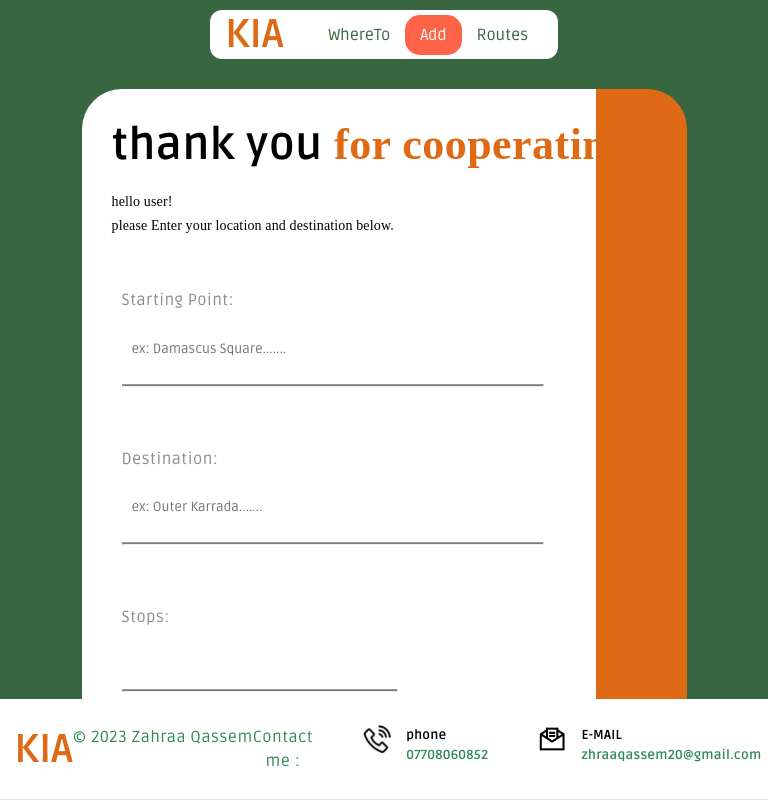
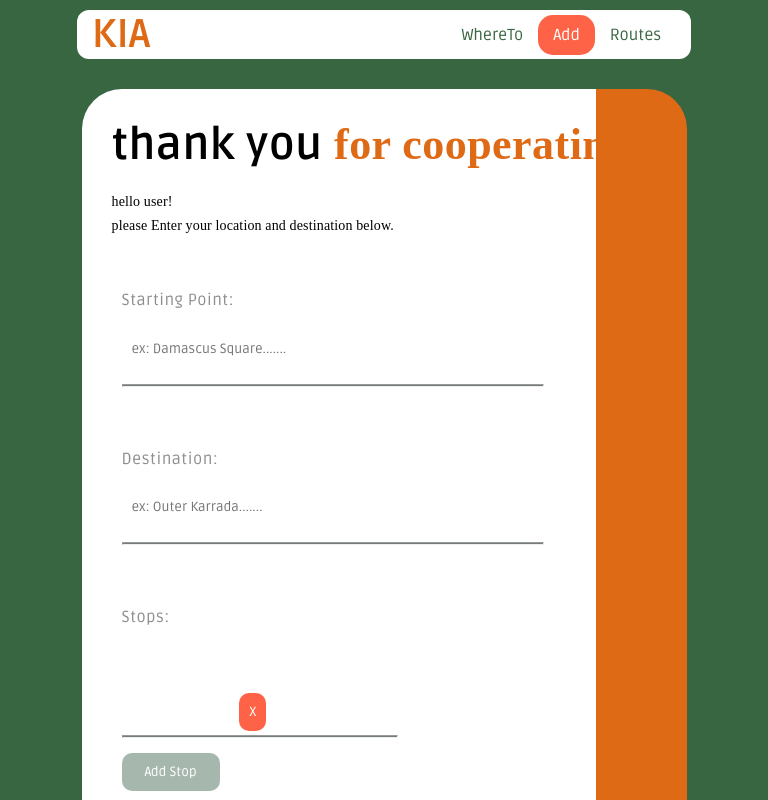
Before and after one commit to Zhraa-Qassem/booking-system, a React (Create React App) app: page /Add in a window 768 px wide. Shown: the top 800 px of the page. Built offline with nearby package versions, Linux system fonts and the light colour scheme; no server answers.

Commit message:
add remove stop btn update add.jsx

```diff
--- a/src/App.css
+++ b/src/App.css
@@ -11,14 +11,15 @@ body {
 
 .home {
   float: right;
-  height : 100vh;
+  height: 100vh;
   margin: 0;
   padding: 0;
   background-color: #386641;
 }
 
 .navBar {
-  align-items: center; /* Center vertically */
+  align-items: center;
+  /* Center vertically */
   margin: 20px auto;
   align-self: center;
   height: 70px;
@@ -32,6 +33,7 @@ body {
   align-items: center;
   justify-items: center;
 }
+
 .pfp {
   display: flex;
   align-items: center;
@@ -46,26 +48,29 @@ body {
 
 /* Active Link Styling */
 .active-link {
- height: 40px;
+  height: 40px;
   border-radius: 15px;
   background-color: tomato;
   color: #fff;
-  transition: transform 0.2s; /* Add a smooth transition on hover */
+  transition: transform 0.2s;
+  /* Add a smooth transition on hover */
 }
 
 .active-link:hover {
-  transform: scale(1.05); /* Add a slight zoom effect on hover */
+  transform: scale(1.05);
+  /* Add a slight zoom effect on hover */
 }
 
 
-.active-link ,
+.active-link,
 .nav-elm {
   text-decoration: none;
   display: inline-flex;
   padding: 0 15px;
   align-items: center;
 }
-.nav-elm{
+
+.nav-elm {
   color: #386641;
 }
 
@@ -155,12 +160,16 @@ h1 {
   align-items: center;
   flex: 1;
 }
+
 .last-btn {
   display: flex;
   flex-direction: column;
-  align-items: center; /* Horizontally center the buttons */
-  justify-content: center; /* Vertically center the buttons */
-  text-align: center; /* Center button text */
+  align-items: center;
+  /* Horizontally center the buttons */
+  justify-content: center;
+  /* Vertically center the buttons */
+  text-align: center;
+  /* Center button text */
 }
 
 .wt-btn {
@@ -206,6 +215,17 @@ h1 {
   align-items: center;
   border-radius: 10px;
   background: rgba(34, 79, 52, 0.40);
+  border: none;
+  color: #FFF;
+}
+.delete-stop-btn{
+  width: auto;
+  padding: 10px;
+  margin: 4px;
+  text-align: center;
+  height: 38px;
+  border-radius: 10px;
+  background: tomato;
   border: none;
   color: #FFF;
 }
@@ -324,10 +344,12 @@ h1 {
 
   gap: 12px;
 }
-.sign-input input{
+
+.sign-input input {
   outline: none;
 }
-.btn-or{
+
+.btn-or {
   display: flex;
   /* height: 55px; */
   padding: 12px 0px;
@@ -349,7 +371,7 @@ h1 {
 
   gap: 12px;
 } */
-.profile{
+.profile {
   display: flex;
   flex-direction: column;
   justify-content: center;
@@ -363,14 +385,17 @@ h1 {
   box-shadow: 0px 141px 200px -80px rgba(25, 58, 75, 0.30);
 }
 
-.btn-cont{
+.btn-cont {
   display: flex;
   flex-direction: column;
   justify-content: center;
   align-items: center;
   gap: 25px;
 }
+.signup-card,
 .sign-card {
+  /* margin-bottom: 10%; */
+
   display: flex;
   flex-direction: column;
   justify-content: center;
@@ -382,6 +407,14 @@ h1 {
   background: white;
   box-shadow: 0px 141px 200px -80px rgba(25, 58, 75, 0.30);
 }
+
+.sign-card{
+  margin: 8.5% 0;
+}
+/* .signup-card{
+
+} */
+
 .sign-up,
 .sign-in {
   margin: 0;
@@ -415,13 +448,13 @@ h1 {
   /* margin-top: 23px; */
   display: flex;
   height: auto;
- padding: 10px;
+  padding: 10px;
   flex-direction: column;
   align-items: flex-start;
   gap: 12px;
 }
-.report-input label
-.sign-input label,
+
+.report-input label .sign-input label,
 .add-input label,
 .where-input label,
 .report-input label,
@@ -449,6 +482,7 @@ h1 {
   height: 26px;
   padding: 10px;
 }
+
 /* .add-input label{
 color: brown;
 } */
@@ -502,7 +536,7 @@ hr {
 }
 
 .footer {
-  position: fixed;
+
   bottom: 0;
   padding: 0 10px;
   margin-top: 30px;
@@ -542,6 +576,7 @@ h4 {
 .copy-right {
   color: #328B56;
   text-align: center;
+  justify-self: center;
   font-size: 16px;
   font-style: normal;
   font-weight: 400px;
@@ -672,13 +707,14 @@ h4 {
 }
 
 .routes h1 {
-  text-align: center; /* Center the header text */
+  text-align: center;
+  /* Center the header text */
   margin: 30px 0;
 }
 
 .route-card {
   border-radius: 8px;
-background-color: #de6a16;
+  background-color: #de6a16;
   /* background-color: #DE6A16; */
   width: 40%;
   text-align: center;
@@ -687,8 +723,10 @@ background-color: #de6a16;
   font-weight: 400;
   line-height: 24px;
   letter-spacing: 0.5px;
-  margin: 16px 0; /* Add margin below each card */
+  margin: 16px 0;
+  /* Add margin below each card */
 }
+
 .points p {
   width: 25%;
   display: inline;
@@ -709,14 +747,16 @@ background-color: #de6a16;
   background: none;
   padding: 8px;
 }
-.btn-style{
+
+.btn-style {
   width: 100%;
   display: flex;
   justify-content: space-around;
 
 
 }
-.report-button{
+
+.report-button {
   color: white;
   background-color: tomato;
   border-radius: 14px;
@@ -724,9 +764,11 @@ background-color: #de6a16;
   border: none;
   padding: 0 6px;
 }
-.report-button:active{
+
+.report-button:active {
   background-color: #8dc0a1;
 }
+
 .route-dis {
   background-color: white;
   /* box-shadow: 0 4px 4px rgba(0, 0, 0, 0.25); */
@@ -752,7 +794,8 @@ background-color: #de6a16;
   display: inline;
   height: 41px;
 }
-.points{
+
+.points {
   flex: 1;
   display: flex;
   justify-items: flex-start;
@@ -761,7 +804,17 @@ background-color: #de6a16;
   width: 100%;
 
 }
-.stops-btn{
+.stop-x{
+  display: flex;
+  flex-direction: column;
+  align-items: flex-start;
+  gap: 15px;
+  width: 100%;
+}
+.stop-container{
+  width: 50%;
+}
+.stops-btn {
   display: flex;
   flex-direction: column;
 }
@@ -774,19 +827,22 @@ background-color: #de6a16;
 
 
 
-button{
+button {
   cursor: pointer;
 }
+
 btn,
-button:hover{
+button:hover {
   transform: scale(1.05);
   box-shadow: 0 4px #b2d7c5;
 
 }
+
 btn,
 button:active {
   background-color: tomato;
   color: white;
-  transform: scale(0.95); /* Add a slight scale effect when pressed */
+  transform: scale(0.95);
+  /* Add a slight scale effect when pressed */
   transition: transform 0.1s;
 }
--- a/src/component/AddCard.jsx
+++ b/src/component/AddCard.jsx
@@ -4,6 +4,7 @@ import { db } from "../config/firebase-config";
 import Button from '../component/Button';
 import green from '../assets/green.jpg';
 import '../responsive.css'
+import '../App.css'
 
 function AddCard() {
   const [newStartingPoint, setNewStartingPoint] = useState("");
@@ -42,6 +43,11 @@ function AddCard() {
   const addStop = () => {
     setNewStops([...newStops, ""]);
   };
+  const deleteStop = (index) => {
+    const updatedStops = [...newStops];
+    updatedStops.splice(index, 1);
+    setNewStops(updatedStops);
+  };
 
   return (
     <div className='add-card'>
@@ -74,22 +80,31 @@ function AddCard() {
           </div>
           <div className='add-input'>
             <label>Stops:</label>
+            <div className="stop-x">
             {newStops.map((stop, index) => (
-              <div key={index}>
+              <div key={index} className="stop-container">
                 <input
+                  type="text"
                   value={stop}
                   onChange={(e) => handleStopChange(index, e.target.value)}
                 />
+                <button className='delete-stop-btn' type="button" onClick={() => deleteStop(index)}>
+                X
+              </button>
                 <hr style={{ width: '274px' }}></hr>
+
+
               </div>
             ))}
-
             <div className="btn-container">
               <button className='add-btn' type="button" onClick={addStop}>
                 Add Stop
               </button>
             </div>
           </div>
+
+          </div>
+
         </form>
         <Button label="Submit" className="btn" onClick={onSubmitRoute} />
       </div>
--- a/src/component/SignCard.jsx
+++ b/src/component/SignCard.jsx
@@ -6,6 +6,7 @@ import { auth } from '../config/firebase-config';
 import { signInWithEmailAndPassword } from 'firebase/auth';
 import Button from './Button';
 import '../App.css';
+import '../responsive.css'
 
 const validationSchema = Yup.object().shape({
   email: Yup.string().required('Email is required').email('Invalid email'),
--- a/src/component/SignUpCard.jsx
+++ b/src/component/SignUpCard.jsx
@@ -6,6 +6,7 @@ import { auth, googleProvider } from '../config/firebase-config';
 import { createUserWithEmailAndPassword, signInWithPopup } from 'firebase/auth';
 import Button from './Button';
 import '../App.css';
+import '../responsive.css'
 
 const validationSchema = Yup.object().shape({
   firstName: Yup.string().required('Required'),
@@ -43,7 +44,7 @@ function SignUpCard() {
   };
 
   return (
-    <div className="sign-card">
+    <div className="signup-card">
       <Formik
         initialValues={{ firstName: '', lastName: '', email: '', password: '', confirmPassword: '' }}
         validationSchema={validationSchema}
--- a/src/component/WhereToCard.jsx
+++ b/src/component/WhereToCard.jsx
@@ -5,13 +5,31 @@ import Button from '../component/Button';
 import { useNavigate } from 'react-router-dom';
 
 function WhereToCard() {
+  // const districts = [
+  //   'Outer Karrada',
+  //   'Inner Karrada',
+  //   'Khulani Square',
+  //   'Aden Square',
+  //   'Damascus Square',
+  //   'Nisour Square',
+  // ];
+
   const districts = [
+    'ساحة عدن',
+    'شارع كرادة خارج',
+    'شارع كرادة داخل',
+    'ساحة الخلاني',
+    'ساحة دمشق',
+    'ساحة النسور',
     'Outer Karrada',
-    'Inner Karrada',
-    'Khulani Square',
-    'Aden Sq',
-    'Damascus Square',
-  ];
+    'Outer Karrada',
+    'Outer Karrada',
+    'Outer Karrada',
+    'Outer Karrada',
+    'Outer Karrada',
+    'Outer Karrada',
+
+  ]
 
   const [userLocation, setUserLocation] = useState('');
   const [destination, setDestination] = useState('');
--- a/src/responsive.css
+++ b/src/responsive.css
@@ -1,4 +1,4 @@
-@media (max-width: 100px) {
+@media (max-width: 480px) {
 
 
   .header {
@@ -25,13 +25,13 @@
 /* Small Devices (Landscape Tablets):
 768px to 991.98px:  */
 
-@media (min-width: 768px) and (max-width: 991.98px) {
+@media (min-width: 600px) and (max-width: 1000px) {
   .navBar {
     align-items: center;
     margin: 10px auto;
     align-self: center;
     height: auto;
-    width: auto;
+    width: 80%;
     border-radius: 12px;
 
   }
@@ -122,7 +122,13 @@
   hr {
     width: 80%;
   }
+  .signup-card,
+  .sign-card {
+    gap: 20px;
+    margin: 6% 0;
+    padding: 40px;
 
+}
   .add-card,
   .where-card {
     flex-direction: column;
@@ -132,6 +138,7 @@
     padding: 30px;
     border-radius: 40px;
     margin: 20px;
+    margin-bottom: 20px;
     background: linear-gradient(to left, #de6a16 0%, #de6a16 15%, white 15%, white 100%);
   }
 
@@ -150,7 +157,7 @@
   .select-input {
     width: 70%;
   }
-
+  .sign-input input,
   .report-input input,
   .add-input input,
   .where-input input,
@@ -164,19 +171,19 @@
 
   .route-header {
     display: flex;
-    width: auto;
+    align-items: center;
+    width: 100%;
     height: auto;
     font-size: 14px;
     /* gap: 48px; */
     flex-shrink: 0;
-    padding: 8px;
-}
+    padding: 15px;
+  }
+
 
 .route-card {
     border-radius: 8px;
-    background-color: #de6a16;
-    /* background-color: #DE6A16; */
-    width: 40%;
+    width: 70%;
     text-align: center;
     font-size: 20px;
     font-style: normal;
@@ -198,14 +205,13 @@
   width: auto;
   margin: 5px;
 }
-
-
+/* .route-dis{
+  width: 100%;
+} */
 
 }
 
-/* Medium Devices (Laptops):
-992px to 1199.98px:  */
-@media (min-width: 992px) and (max-width: 1199.98px) {}
+
 
 /* Large Devices (Desktops):
 1200px and above:  */
```
